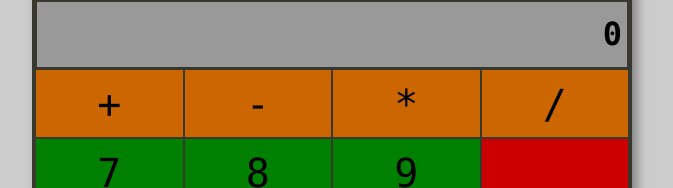
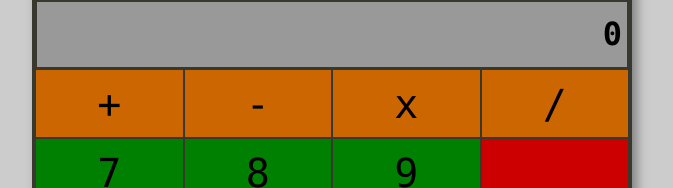
Before and after one commit to v86861062/fcc-javascript-calculator, a React (Create React App) app: page / in a window 1280 px wide. Shown: the part 227-415 px from the top of the page, without its empty margins (308-981 px from the left). Built offline with nearby package versions, Linux system fonts and the light colour scheme.

Commit message:
Change multiply symbol

```diff
--- a/src/App.js
+++ b/src/App.js
@@ -97,7 +97,7 @@ class App extends Component {
 
         <div id="subtract" data-operator={'-'} onClick={this.handleClickOperator}>-</div>
         <div id="add"      data-operator={'+'} onClick={this.handleClickOperator}>+</div>
-        <div id="multiply" data-operator={'x'} onClick={this.handleClickOperator}>*</div>
+        <div id="multiply" data-operator={'x'} onClick={this.handleClickOperator}>x</div>
         <div id="divide"   data-operator={'/'} onClick={this.handleClickOperator}>/</div>
 
         <div id="decimal" onClick={this.handleClickDecimal}>.</div>
```
